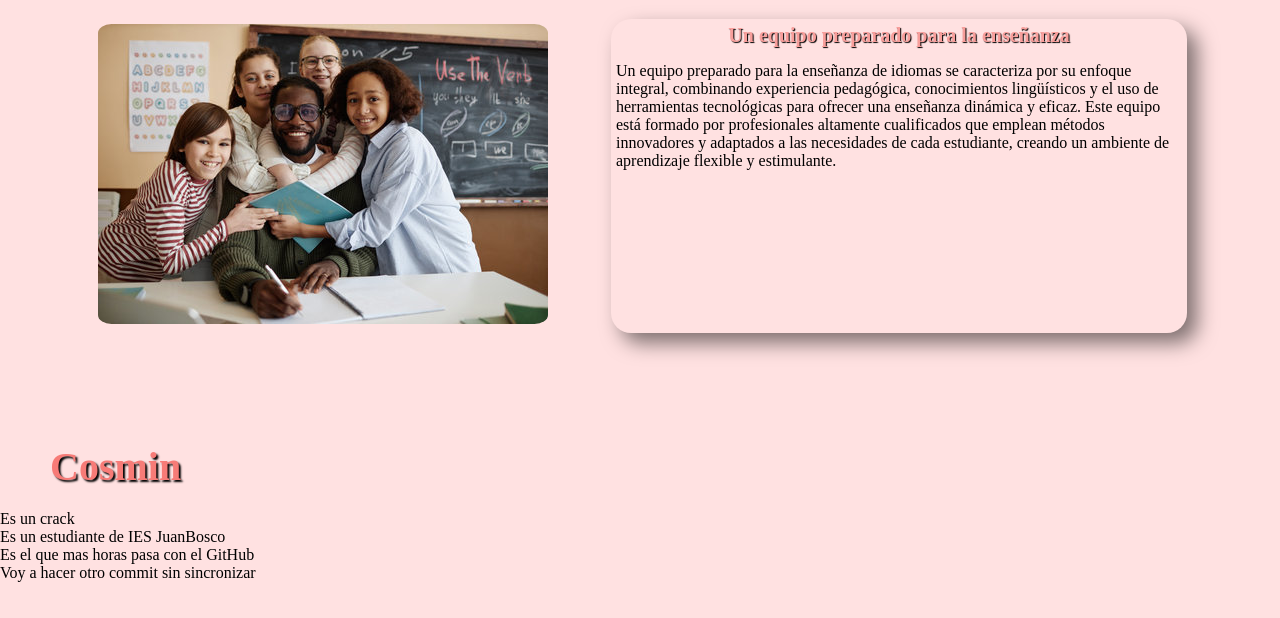
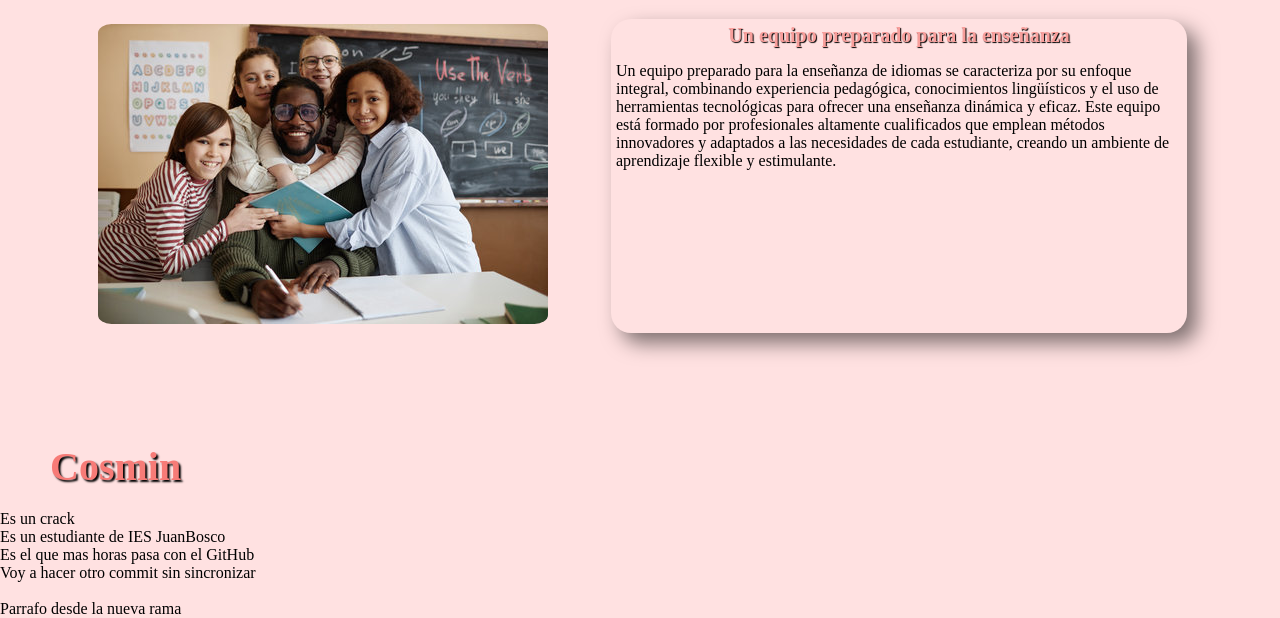
Before and after one commit to cosmincostea21/PruebaColaboracion, a plain HTML site: page index.html in a window 1280 px wide. Shown: the part 418-1036 px from the top of the page. Before the commit the page ends 1000 px from the top, so only its background shows below. Drawn offline with Linux system fonts and the light colour scheme.

Commit message:
Primeros Cambios Rama Nueva

```diff
--- a/index.html
+++ b/index.html
@@ -50,6 +50,8 @@
         <p>Es un estudiante de IES JuanBosco</p>
         <p>Es el que mas horas pasa con el GitHub</p>
         <p>Voy a hacer otro commit sin sincronizar</p>
+        <br>
+        <p>Parrafo desde la nueva rama</p>
     </section>
 
 </body>
```
